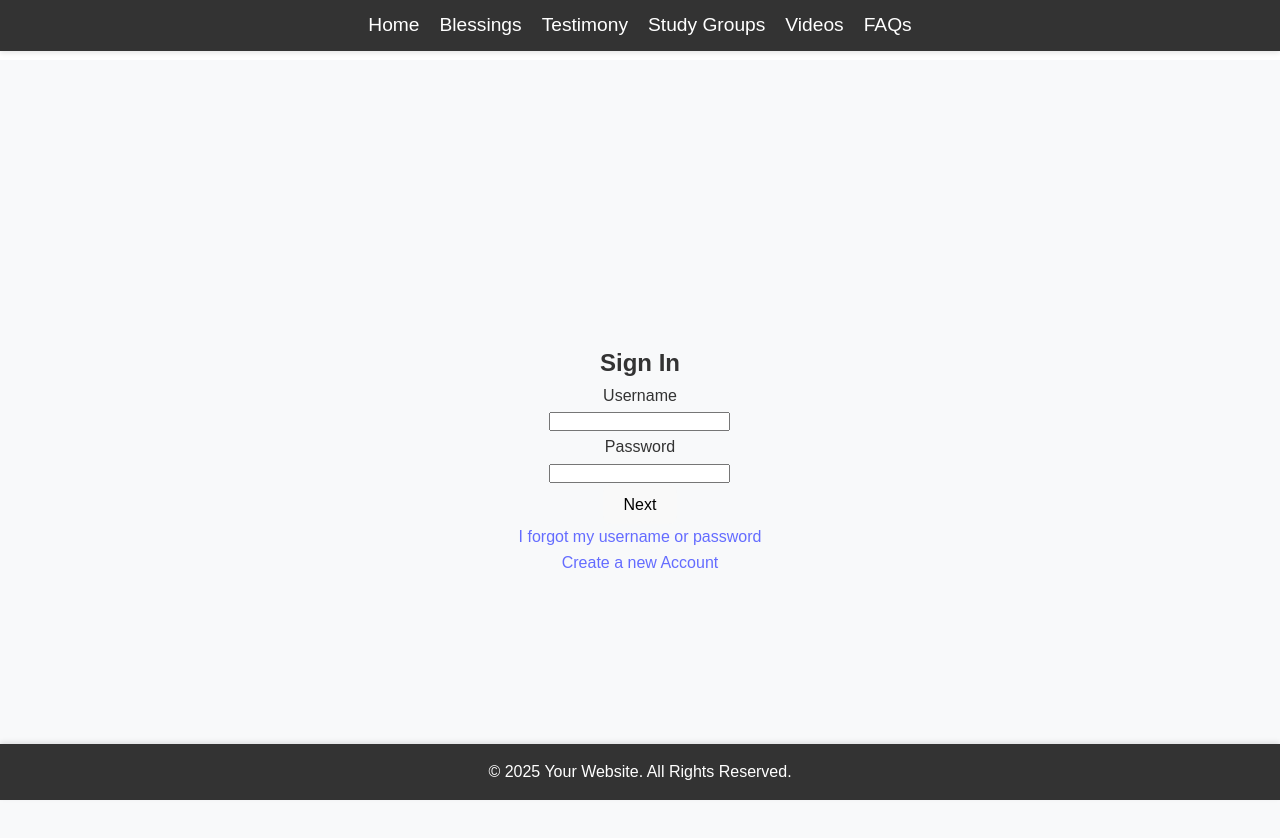
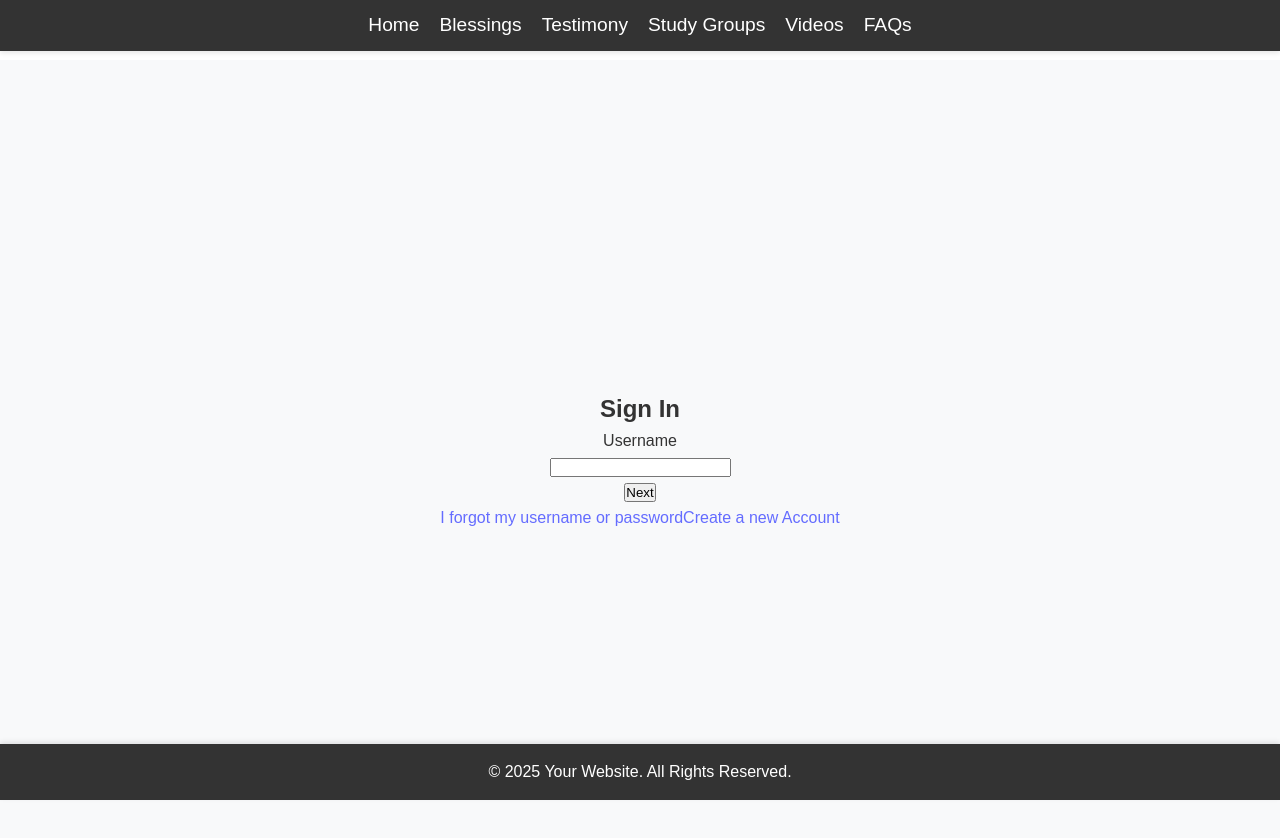
Before and after one commit to bcarter54/401Scrum, a React (Vite) app in the folder frontend/: page /login in a window 1280 px wide. Shown: the top 838 px of the page. Built offline with nearby package versions, Linux system fonts and the light colour scheme.

Commit message:
faqs page

```diff
--- a/frontend/src/Login.tsx
+++ b/frontend/src/Login.tsx
@@ -1,43 +1,50 @@
-import React from 'react';
+import React from "react";
 
 const Login = () => {
   return (
-    <div className="flex items-center justify-center min-h-screen bg-gray-100">
-      <div className="bg-white p-8 rounded-lg shadow-lg w-96 text-center">
-        <h2 className="text-2xl font-semibold mb-6">Sign In</h2>
-        <form className="flex flex-col">
-          <label className="text-left text-gray-700 mb-1">Username</label>
-          <br />
-          <input
-            type="text"
-            className="w-full px-3 py-2 mb-4 border rounded-lg focus:outline-none focus:ring-2 focus:ring-blue-500"
-          />
-          <br />
-          <label className="text-left text-gray-700 mb-1">Password</label>
-          <br />
-          <input
-            type="password"
-            className="w-full px-3 py-2 mb-6 border rounded-lg focus:outline-none focus:ring-2 focus:ring-blue-500"
-          />
-          <br />
-          <button
-            type="button"
-            className="w-full bg-blue-700 text-white py-2 rounded-lg hover:bg-blue-800"
-          >
-            Next
-          </button>
-        </form>
-        <div className="mt-4 text-sm">
-          <a href="#" className="text-blue-600 hover:underline block mb-2">
-            I forgot my username or password
-          </a>
-          <br />
-          <a href="#" className="text-blue-600 hover:underline">
-            Create a new Account
-          </a>
+    <>
+    <div className="auth-content">
+      <div className="auth-content-inner">
+        <div className="siw-main-view identify primary-auth">
+          <div className="siw-main-header">
+            <div></div>
+          </div>
+          <div className="siw-main-body">
+            <form method="POST" action="/oauth2/default/v1/authorize" id="form20" className="ion-form o-form o-form-edit-mode">
+              <div className="o-form-content o-form-theme clearfix">
+                <h2 className="okta-form-title o-form-head">Sign In</h2>
+                <div className="o-form-info-container"></div>
+                <div className="o-form-error-container" role="alert"></div>
+                <div className="o-form-fieldset-container">
+                  <div className="o-form-fieldset o-form-label-top">
+                    <div className="okta-form-label o-form-label">
+                      <label htmlFor="input28">Username</label>
+                    </div>
+                    <div className="o-form-input">
+                      <span className="o-form-input-name-identifier o-form-control okta-form-input-field input-fix">
+                        <input type="text" name="identifier" id="input28" autoComplete="username" className="" />
+                      </span>
+                    </div>
+                  </div>
+                </div>
+              </div>
+              <div className="o-form-button-bar">
+                <input className="button button-primary" type="submit" value="Next" />
+              </div>
+            </form>
+          </div>
+          <div className="siw-main-footer">
+            <a target="_blank" rel="noopener noreferrer" href="https://account.churchofjesuschrist.org/recovery?lang=eng" className="link">
+              I forgot my username or password
+            </a>
+            <a target="_blank" rel="noopener noreferrer" href="https://account.churchofjesuschrist.org/register?lang=eng" className="link">
+              Create a new Account
+            </a>
+          </div>
         </div>
       </div>
     </div>
+    </>
   );
 };
 
```
Also changed, not shown: frontend/src/faqs.tsx (+13 -12 lines).
